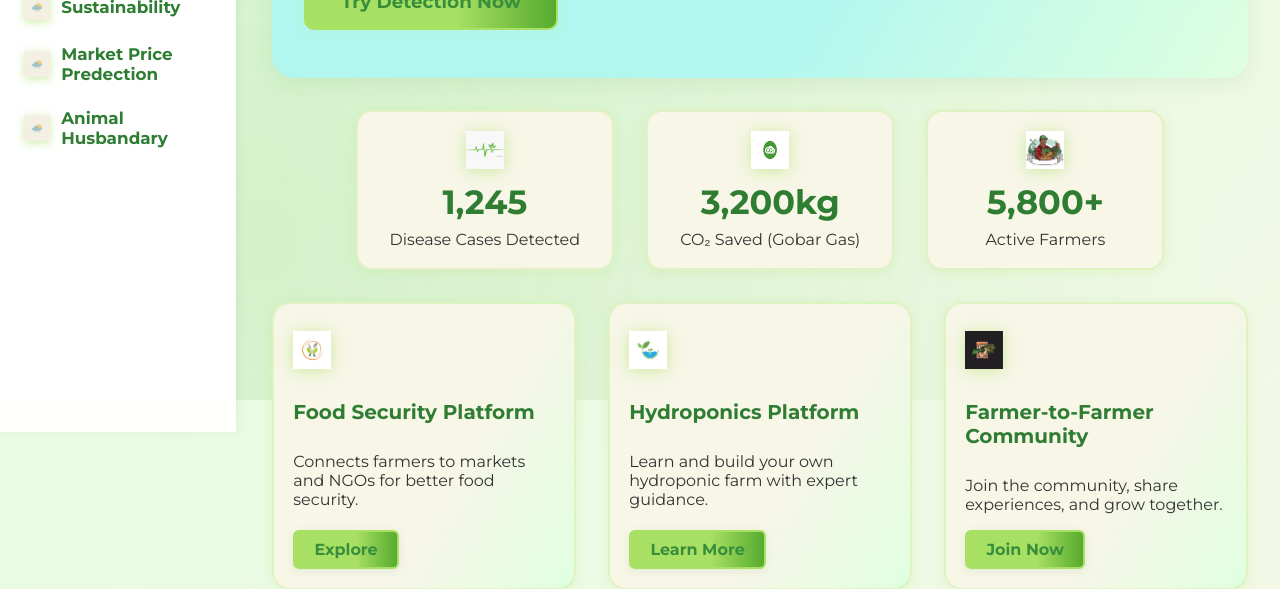
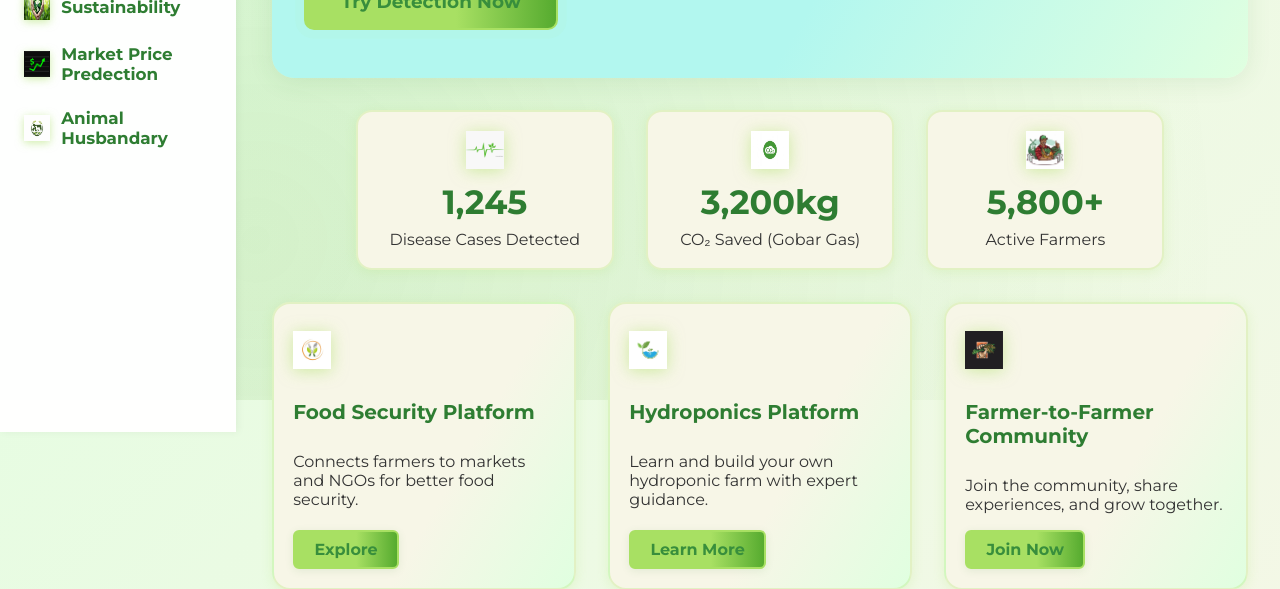
Before and after one commit to Chinmaya24/AgriTech, a Flask app: page / in a window 1280 px wide. Shown: the part 400-989 px from the top of the page. Run offline with Flask 3, Linux system fonts and the light colour scheme.

Commit message:
logo updated

```diff
--- a/templates/main-home.html
+++ b/templates/main-home.html
@@ -66,9 +66,9 @@
   <li><a href="/community"><img src="{{ url_for('static', filename='assets/f2f.jpg') }}" alt="Community" class="sidebar-icon"/> F2F Community</a></li>
   <li><a href="/gobar-gas"><img src="{{ url_for('static', filename='assets/gobar.jpg') }}" alt="Gobar Gas" class="sidebar-icon"/> Gobar Gas</a></li>
   <li><a href="/weather"><img src="{{ url_for('static', filename='assets/weather.jpg') }}" alt="Weather" class="sidebar-icon"/> Weather</a></li>
-  <li><a href="/sustainability"><img src="{{ url_for('static', filename='assets/weather.jpg') }}" alt="Sustainability" class="sidebar-icon"/> Sustainability</a></li>
-  <li><a href="/market"><img src="{{ url_for('static', filename='assets/weather.jpg') }}" alt="Market price prediction" class="sidebar-icon"/> Market Price Predection</a></li>
-  <li><a href="/animal-husbandry"><img src="{{ url_for('static', filename='assets/weather.jpg') }}" alt="Animal Husbandary" class="sidebar-icon"/> Animal Husbandary</a></li>
+  <li><a href="/sustainability"><img src="{{ url_for('static', filename='assets/sustainability.png') }}" alt="Sustainability" class="sidebar-icon"/> Sustainability</a></li>
+  <li><a href="/market"><img src="{{ url_for('static', filename='assets/marketpriselogo.png') }}" alt="Market price prediction" class="sidebar-icon"/> Market Price Predection</a></li>
+  <li><a href="/animal-husbandry"><img src="{{ url_for('static', filename='assets/animalhusbandary.png') }}" alt="Animal Husbandary" class="sidebar-icon"/> Animal Husbandary</a></li>
     </ul>
   </aside>
   <main>
```
Also changed, not shown: static/assets/animalhusbandary.png (added), static/assets/marketpriselogo.png (added), static/assets/sustainability.png (added).
